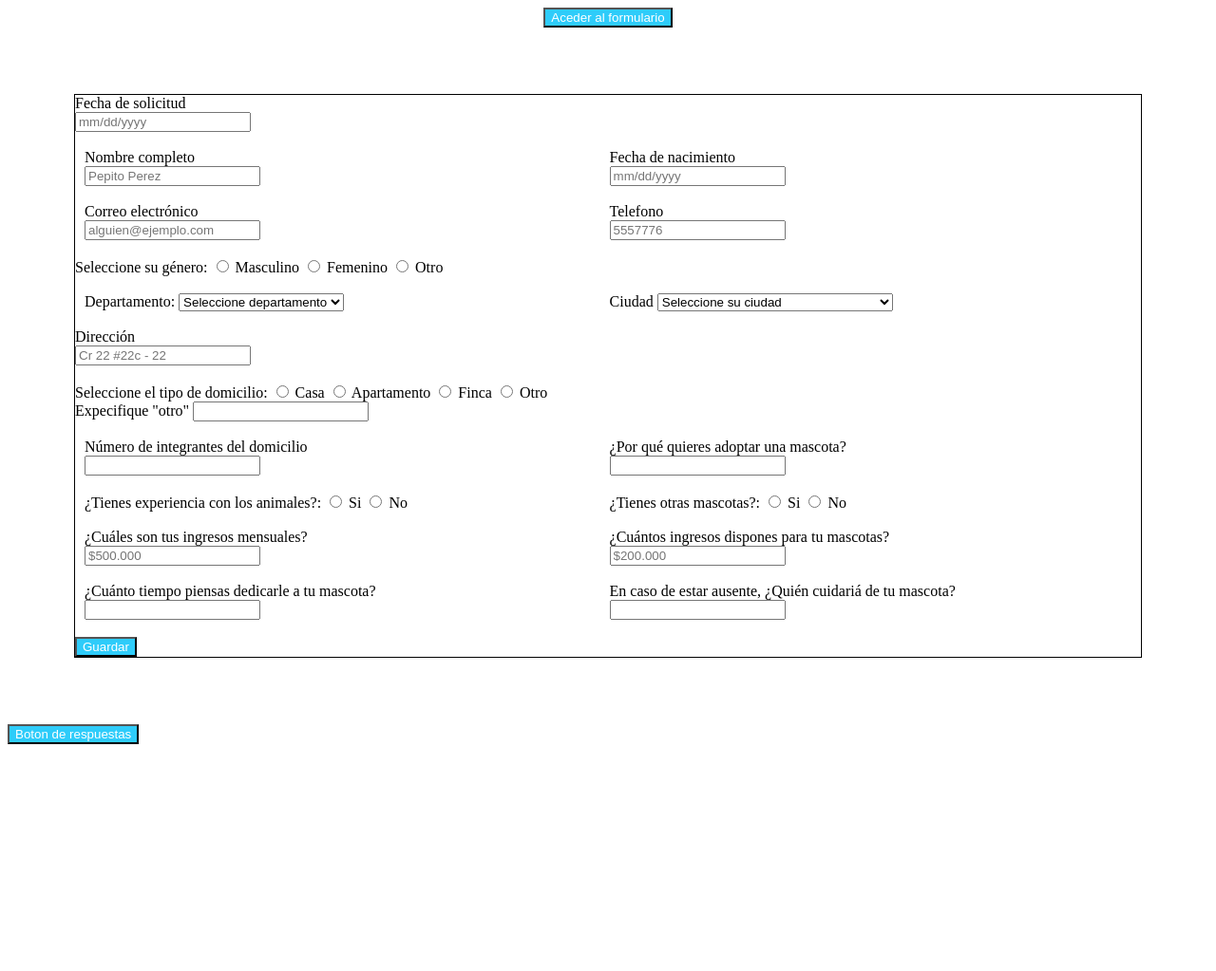
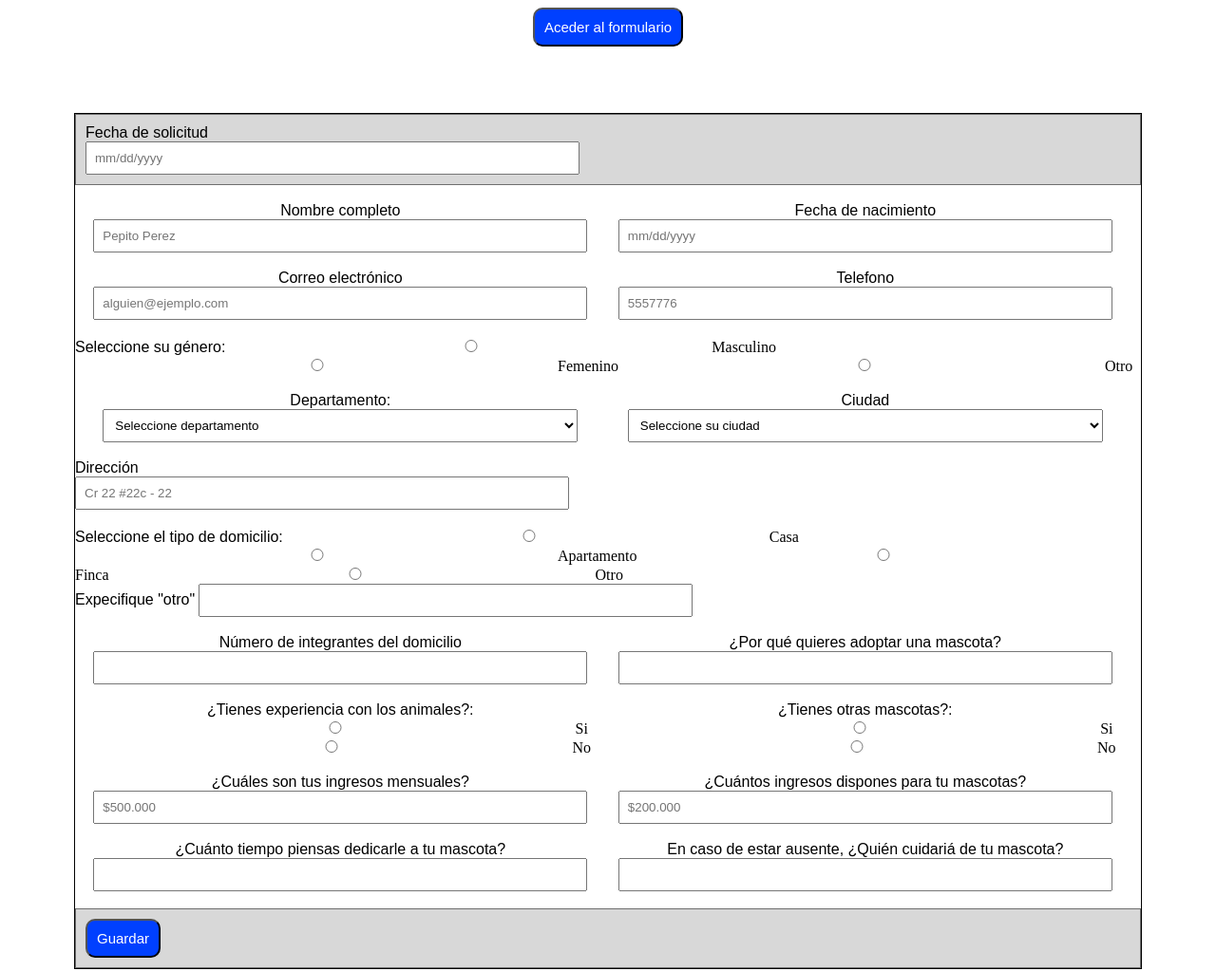
Before and after one commit to isabellahurtado/FORMULARIO2.0, a plain HTML site: page index.html in a window 1280 px wide. Shown: the top 1023 px of the page at 95% size. Before the commit the page ends 800 px from the top, so only its background shows below. Drawn offline with Linux system fonts and the light colour scheme.

Commit message:
agregue estilos a los input, select y en las clases de algunos div

```diff
--- a/index.html
+++ b/index.html
@@ -2,21 +2,20 @@
 <html>
 <head>
   <title>Formulario2</title>
-    <link rel="stylesheet" href="style.css">
   <meta charset="utf-8">
+  <link rel="stylesheet" href="style.css"> <!--importe el archivos con los estilos-->
 </head>
 <body>
-   <header>
+  <header> <!--Botón para accerder al formulario-->
     <div class="boton1">
      <button type="submit">Aceder al formulario</button>
     </div>
   </header>
- <div >
-<form class="contenedor">
-    <div>
+ <div class="container"> <!--Comienzo del form-->
+  <form>
+   <div class="encabezado-y-pie-del-form">
      <label>Fecha de solicitud</label>
-</div>
-<div>
+   </br>
      <input type ="text" placeholder="mm/dd/yyyy">
    </div>
    <div class="columna">
@@ -46,20 +45,11 @@
    <div>
    <br>
     <label>Seleccione su género:</label>
-    <label>
-    <input type="radio" name="genero">
-    Masculino
-    </label>
-    <label>
-    <input type="radio" name="genero">
-    Femenino
-    </label>
-    <label>
-    <input type="radio" name="genero">
-    Otro
-    </label>
+    <input type="radio" name="genero">Masculino
+    <input type="radio" name="genero">Femenino
+    <input type="radio" name="genero">Otro
    </div>
-<div class="columna" >
+   <div class="columna"><!--selector de departamentos-->
    <br>
    <label>Departamento:</label>
    <select>
@@ -97,7 +87,7 @@
     <option>Vichada</option>
    </select>
    </div>
-<div class="columna">
+   <div class="columna"><!--selector de ciudadees-->
    <br>
    <label>Ciudad</label>
    <select>
@@ -1214,22 +1204,10 @@
    <div>
    <br>
     <label>Seleccione el tipo de domicilio:</label>
-    <label>
-    <input type="radio" name="status">
-     Casa
-    </label>
-     <label>
-    <input type="radio" name="status">
-     Apartamento
-    </label>
-     <label>
-    <input type="radio" name="status">
-     Finca
-    </label>
-     <label>
-    <input type="radio" name="status">
-     Otro
-    </label>
+    <input type="radio" name="status">Casa
+    <input type="radio" name="status">Apartamento
+    <input type="radio" name="status">Finca
+    <input type="radio" name="status">Otro
    </div>
    <div>
     <label>Expecifique "otro"</label>
@@ -1240,7 +1218,6 @@
     <label>Número de integrantes del domicilio</label>
    <br>
     <input type="text">
-    </section>
    </div>
    <div class="columna">
    <br>
@@ -1251,24 +1228,14 @@
    <div class="columna">
    <br>
     <label>¿Tienes experiencia con los animales?:</label>
-    <label>
-    <input type="radio" name="status">
-     Si
-    </label>
-    <input type="radio" name="status">
-     No
-    </label>
+    <input type="radio" name="status">Si
+    <input type="radio" name="status">No
    </div>
    <div class="columna">
    <br>
     <label>¿Tienes otras mascotas?:</label>
-    <label>
-    <input type="radio" name="status">
-     Si
-    </label>
-    <input type="radio" name="status">
-     No
-    </label>
+    <input type="radio" name="status">Si
+    <input type="radio" name="status">No
    </div>
    <div class="columna">
    <br>
@@ -1294,18 +1261,14 @@
    <br>
     <input type="text">
    </div>
-<div>
-    <br>
-    <section>
-    <button>Guardar</button>
-    </section>
+  </form>
+  </br>
+  <div class="encabezado-y-pie-del-form">
+    <button type="submit">Guardar</button>
   </div>
-</form>
-<div>
-    <section>
+</div> <!--div de la clase "container"-->
+</body>
+<footer>
   <button>Boton de respuestas</button>
-    </section>
-</div>
-</div>
-</body>
+</footer>
 </html>
--- a/style.css
+++ b/style.css
@@ -2,18 +2,40 @@
    text-align: center;
 }
 
-button {
-     background-color: #2ECCFA;
-     color: #FFFFFF;
+.container {
+   border:  1px solid #000;
+   margin:  70px;
 }
 
-.contenedor {
-	   border:  1px solid #000;
-	   margin: 70px;
+.encabezado-y-pie-del-form {
+	background-color: #D8D8D8;
+	padding: 10px;
+	border: 1px solid #6E6E6E;
+
 }
 
 .columna {
    display: inline-block;
    width: 48%;
    padding-left: 10px;
+   text-align: center;
 }
+
+label {
+   font : 16px "typewriter", sans-serif;
+}
+
+input, select {
+   padding: 8px;
+   width: 500px;
+}
+
+button {
+   background-color: #0040FF;
+   color: #FFF;
+   -moz-border-radius: 10px;
+   -webkit-border-radius: 10px;
+   padding: 10px;
+   font : 15px "typewriter", sans-serif;
+
+}
```
Lines whose indentation alone changed are shown as unchanged.
